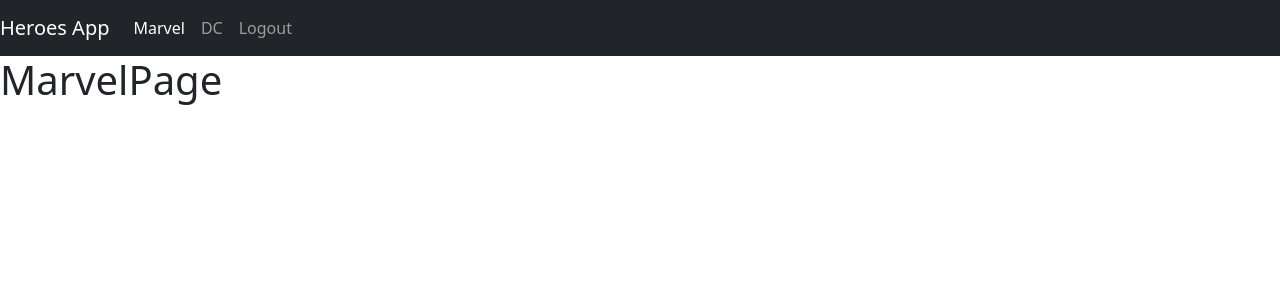
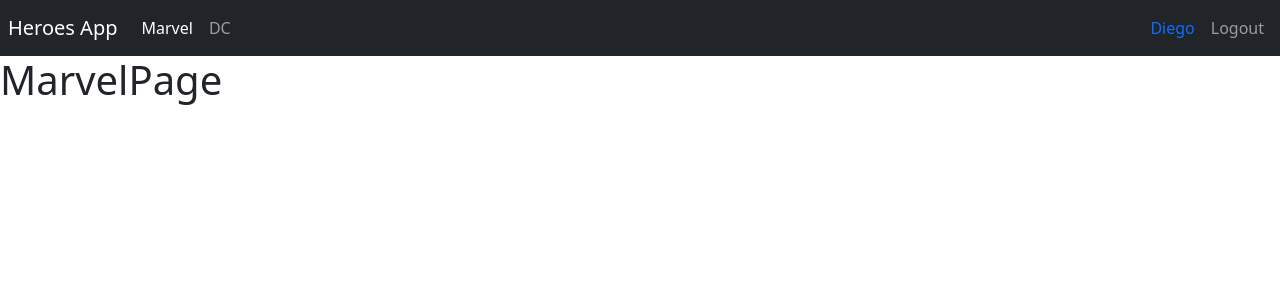
Before and after one commit to DiegoDiazVi/SPA-React-TS, a React (Vite) app: page /marvel in a window 1280 px wide. Shown: the top 300 px of the page. Built offline with nearby package versions, Linux system fonts and the light colour scheme.

Commit message:
feat Update NavBar component to include user name and logout button

```diff
--- a/src/heroes/components/NavBar.tsx
+++ b/src/heroes/components/NavBar.tsx
@@ -6,7 +6,7 @@
   };
 
   return (
-    <nav className="navbar navbar-expand-sm navbar-dark bg-dark">
+    <nav className="navbar navbar-expand-sm navbar-dark bg-dark p-2">
       <Link className="navbar-brand" to="/">
         Heroes App
       </Link>
@@ -29,14 +29,10 @@
         </div>
       </div>
 
-      <div className="navbar-collapse collapse w-100 order-3 dual-collapse2">
+      <div className="navbar-collapse collapse w-100 order-3 dual-collapse2 d-flex justify-content-end">
         <ul className="navbar-nav ml-auto">
-          <NavLink
-            className={(data: NavLinkRenderProps) => getNavLinkClass(data)}
-            to="/login"
-          >
-            Logout
-          </NavLink>
+          <span className="nav-item nav-link text-primary">Diego</span>
+          <button className="nav-item nav-link btn">Logout</button>
         </ul>
       </div>
     </nav>
```
